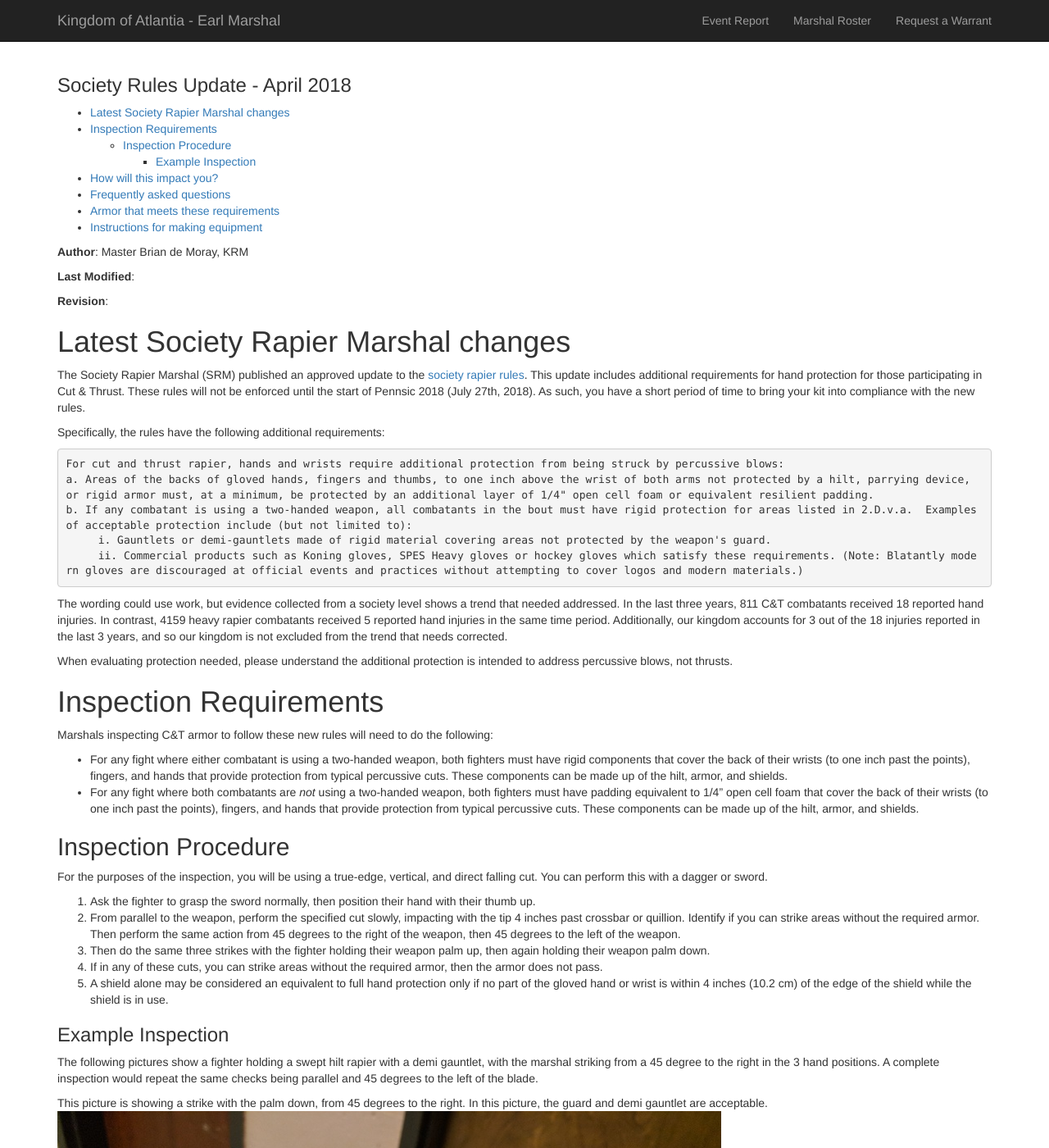
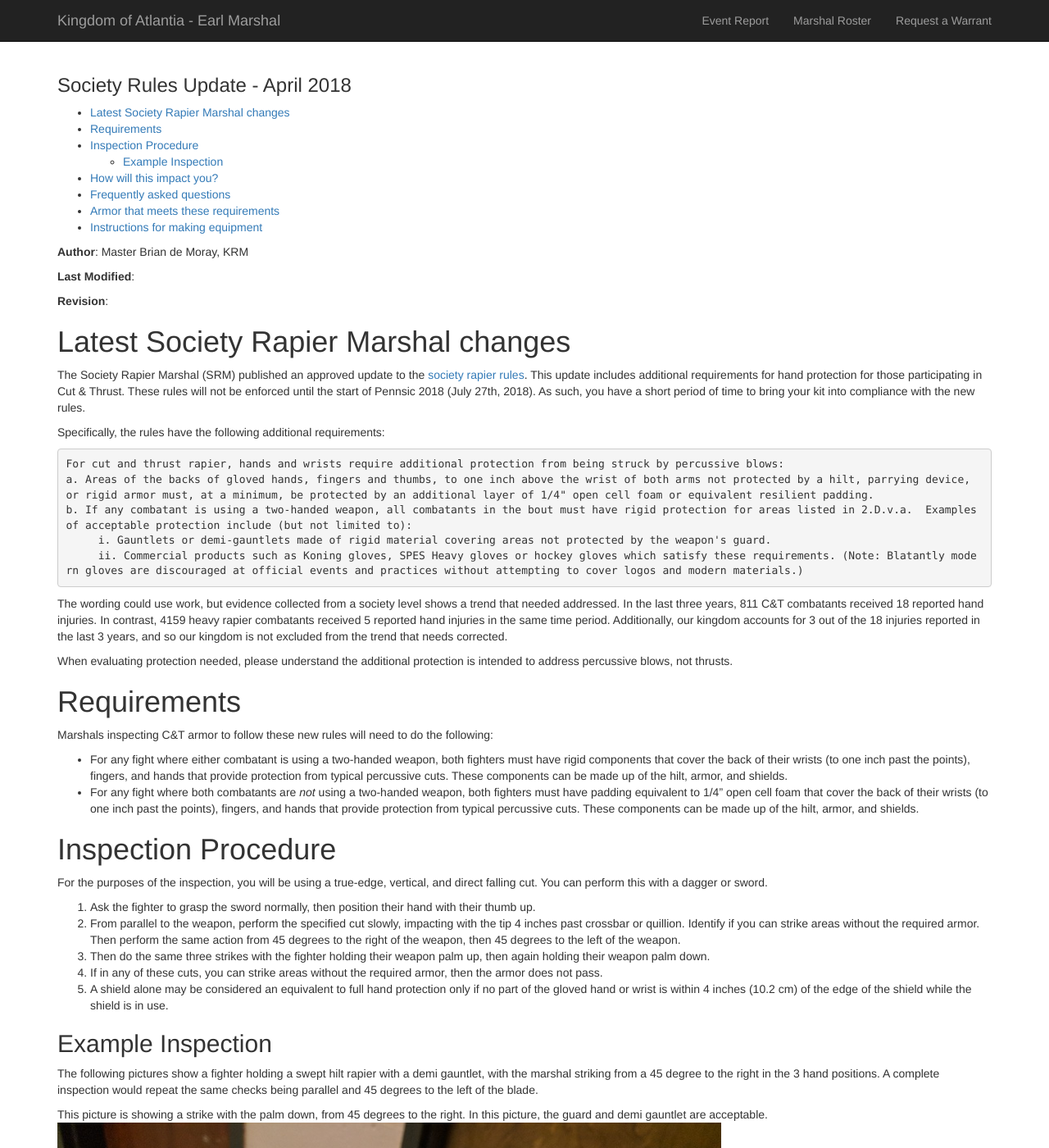
Before and after one commit to academie-de-espee/earl-marshal, a Jekyll site: the page built from rapier/rules-update-2018.md, in a window 1280 px wide and 1400 px high. Shown: the whole window at 82% size. Built offline with Jekyll 4.4.1, drawn with Linux system fonts in a browser that asks for light colours.

Commit message:
updated organization

```diff
--- a/rapier/rules-update-2018.md
+++ b/rapier/rules-update-2018.md
@@ -28,15 +28,14 @@ The wording could use work, but evidence collected from a society level shows a
 
 When evaluating protection needed, please understand the additional protection is intended to address percussive blows, not thrusts.
 
-
-# Inspection Requirements
+# Requirements
 
 Marshals inspecting C&T armor to follow these new rules will need to do the following:
 
 * For any fight where either combatant is using a two-handed weapon, both fighters must have rigid components that cover the back of their wrists (to one inch past the points), fingers, and hands that provide protection from typical percussive cuts.  These components can be made up of the hilt, armor, and shields.
 * For any fight where both combatants are *not* using a two-handed weapon, both fighters must have padding equivalent to 1/4" open cell foam that cover the back of their wrists (to one inch past the points), fingers, and hands that provide protection from typical percussive cuts.  These components can be made up of the hilt, armor, and shields.
 
-## Inspection Procedure
+# Inspection Procedure
 
 For the purposes of the inspection, you will be using a true-edge, vertical, and direct falling cut. You can perform this with a dagger or sword.
 
@@ -46,7 +45,7 @@ For the purposes of the inspection, you will be using a true-edge, vertical, and
 4. If in any of these cuts, you can strike areas without the required armor, then the armor does not pass.
 5. A shield alone may be considered an equivalent to full hand protection only if no part of the gloved hand or wrist is within 4 inches (10.2 cm) of the edge of the shield while the shield is in use.
 
-### Example Inspection
+## Example Inspection
 
 The following pictures show a fighter holding a swept hilt rapier with a demi gauntlet, with the marshal striking from a 45 degree to the right in the 3 hand positions.  A complete inspection would repeat the same checks being parallel and 45 degrees to the left of the blade.
 
```
